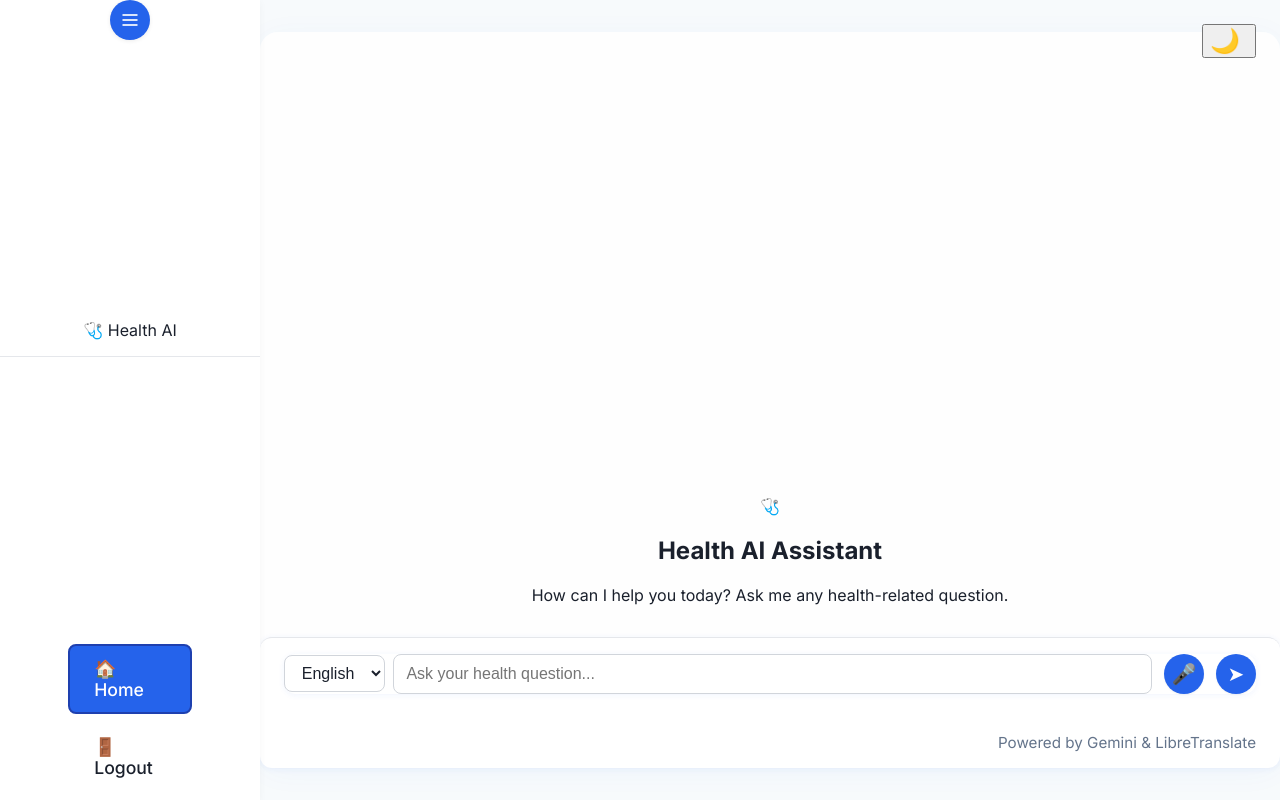
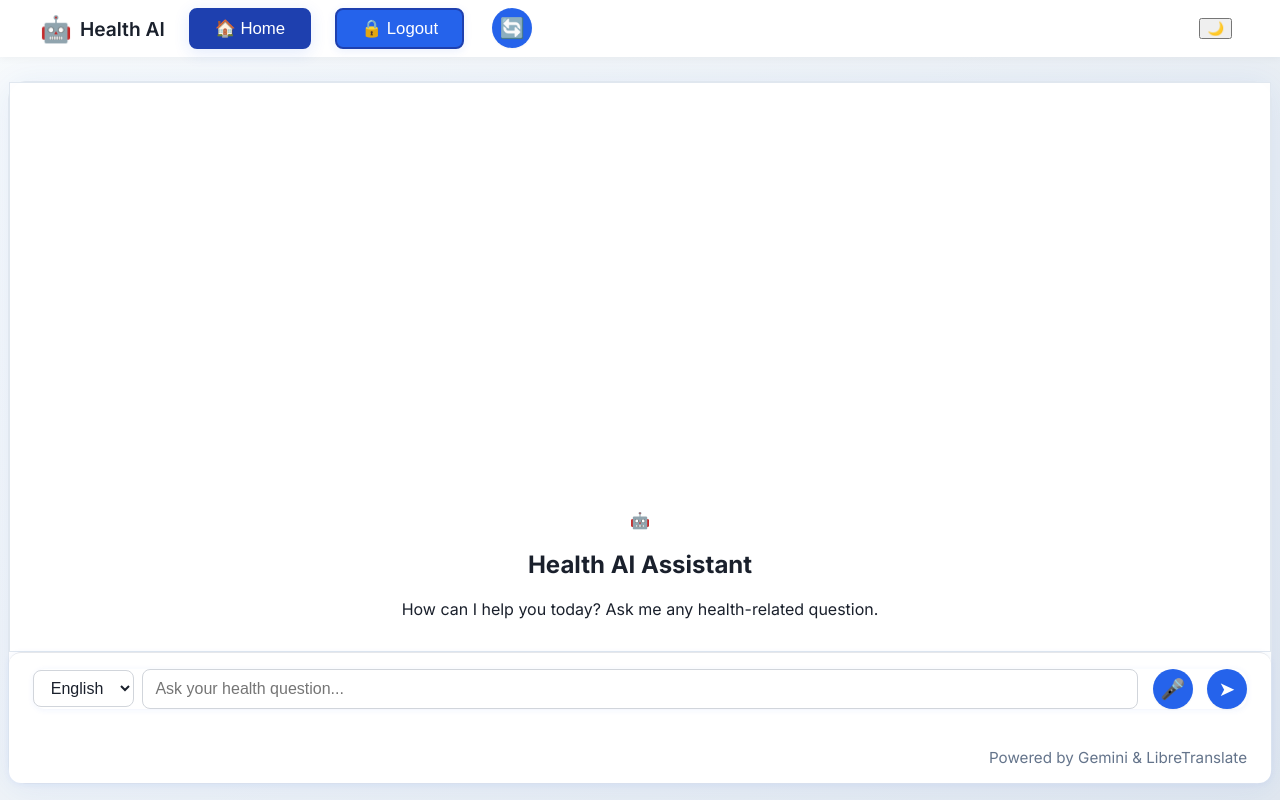
Before and after one commit to Sree-Meghana4/Arogyamitra, a Flask app: page /chat in a window 1280 px wide. Run offline with Flask 3, Linux system fonts and the light colour scheme; a user stored in the database is signed in.

Commit message:
most of the changes are made but scroll bar should be changed

```diff
--- a/app.py
+++ b/app.py
@@ -5,6 +5,7 @@ from email.mime.text import MIMEText
 from dotenv import load_dotenv
 from deep_translator import GoogleTranslator
 import logging
+import re
 
 load_dotenv()
 logging.basicConfig(level=logging.INFO)
@@ -143,7 +144,7 @@ def chat():
     session['conversation_history'].append({"role": "user", "content": user_message})
     session.modified = True
 
-    reply = process_multilingual_query(user_message, lang_code, session['conversation_history'])
+    reply_en, reply = process_multilingual_query(user_message, lang_code, session['conversation_history'])
 
     session['conversation_history'].append({"role": "assistant", "content": reply})
     session.modified = True
@@ -153,7 +154,7 @@ def chat():
 
     reply_html = reply.replace("\n", "<br>")
 
-    if ("Risk level - HIGH" in reply or "Risk level - EMERGENCY" in reply):
+    if ("Risk level - HIGH" in reply_en or "Risk level - EMERGENCY" in reply_en):
         send_email(session['user_email'], session['user_name'], lang_code)
 
     return jsonify({"reply": reply_html, "reply_lang": lang_code})
@@ -169,11 +170,15 @@ def get_db():
     )''')
     return conn
 
+def remove_repeated_words(text):
+    # Remove repeated consecutive words (case-insensitive, works for most languages)
+    return re.sub(r'\b(\w+)( \1\b)+', r'\1', text, flags=re.IGNORECASE)
+
 def process_multilingual_query(user_text, lang_code, history):
     try:
         translated_query = GoogleTranslator(source=lang_code, target='en').translate(user_text)
     except:
-        return "⚠️ Translation failed."
+        return ("⚠️ Translation failed.", "⚠️ Translation failed.")
 
     conversation = [SYSTEM_PROMPT]
     for exchange in history[:-1]:
@@ -191,7 +196,10 @@ def process_multilingual_query(user_text, lang_code, history):
     except:
         translated_response = reply
 
-    return translated_response
+    if lang_code != 'en':
+        translated_response = remove_repeated_words(translated_response)
+
+    return reply, translated_response
 
 def ask_gemini(conversation):
     headers = {
@@ -213,6 +221,7 @@ def ask_gemini(conversation):
     return "⚠️ Gemini API failed."
 
 def send_email(to_email, name, lang_code):
+    logging.info(f"[DEBUG] send_email called for {to_email} with lang_code={lang_code}")
     if not SENDER_EMAIL or not APP_PASSWORD:
         logging.error("Email credentials not set.")
         return
--- a/static/script.js
+++ b/static/script.js
@@ -9,6 +9,7 @@ document.addEventListener('DOMContentLoaded', () => {
   const clearBtn = document.getElementById('clear-voice-btn');
   const inputWrapper = userInput.parentElement;
   const inputError = document.getElementById('input-error');
+  const refreshBtn = document.getElementById('refresh-chat-btn');
   let recognition = null;
   let isListening = false;
 
@@ -43,6 +44,7 @@ document.addEventListener('DOMContentLoaded', () => {
       userInput.disabled = false;
       micBtn.disabled = false;
       sendBtn.disabled = false;
+      userInput.focus();
 
     } catch (err) {
       removeTyping();
@@ -50,6 +52,7 @@ document.addEventListener('DOMContentLoaded', () => {
       userInput.disabled = false;
       micBtn.disabled = false;
       sendBtn.disabled = false;
+      userInput.focus();
     }
   });
 
@@ -111,6 +114,19 @@ document.addEventListener('DOMContentLoaded', () => {
       setMicInactive();
       stopBtn.style.display = 'none';
     }
+  });
+
+  refreshBtn.addEventListener('click', () => {
+    chatBox.innerHTML = '';
+    const welcome = document.createElement('div');
+    welcome.className = 'welcome-message';
+    welcome.innerHTML = `
+      <div class="welcome-icon">🤖</div>
+      <h2>Health AI Assistant</h2>
+      <p>How can I help you today? Ask me any health-related question.</p>
+    `;
+    chatBox.appendChild(welcome);
+    scrollToBottom();
   });
 
   function setMicActive() {
@@ -190,10 +206,9 @@ document.addEventListener('DOMContentLoaded', () => {
 
   function mapLangToLocale(lang) {
     const locales = {
-      "en": "en-IN", "hi": "hi-IN", "te": "te-IN",
-      "ta": "ta-IN", "kn": "kn-IN", "ml": "ml-IN",
-      "bn": "bn-IN", "mr": "mr-IN", "ur": "ur-IN",
-      "gu": "gu-IN"
+      "en": "en-IN",
+      "hi": "hi-IN",
+      "te": "te-IN"
     };
     return locales[lang] || 'en-IN';
   }
--- a/static/style.css
+++ b/static/style.css
@@ -37,6 +37,7 @@
 
 html, body {
   height: 100vh;
+  overflow: hidden;
   margin: 0;
   padding: 0;
 }
@@ -45,8 +46,6 @@ body {
   font-family: var(--font-family);
   background: linear-gradient(135deg, #f7fafc 0%, #e0e7ef 100%);
   color: var(--text);
-  min-height: 100vh;
-  transition: background 0.2s, color 0.2s;
 }
 
 body.dark {
@@ -59,150 +58,43 @@ body.dark {
    ============================== */
 .app-container {
   display: flex;
+  flex-direction: column;
+  align-items: stretch;
+  justify-content: flex-start;
   height: 100vh;
   min-height: 0;
 }
 
-.sidebar {
-  background: var(--sidebar-bg);
-  color: var(--text);
-  width: 260px;
-  min-width: 220px;
-  box-shadow: var(--shadow);
+.sidebar, .sidebar-overlay {
+  display: none !important;
+}
+
+/* Adjust chat-area to account for top-nav */
+.chat-area {
   display: flex;
   flex-direction: column;
-  justify-content: space-between;
-  align-items: center;
-  transition: width 0.3s cubic-bezier(.4,2,.6,1), min-width 0.3s cubic-bezier(.4,2,.6,1), transform 0.3s cubic-bezier(.4,2,.6,1);
-  z-index: 100;
-  position: relative;
-}
-
-body.dark .sidebar {
-  background: var(--sidebar-bg-dark);
-  color: var(--text-light);
-}
-
-.sidebar-header, .sidebar-footer {
-  width: 100%;
-  display: flex;
-  justify-content: center;
-  align-items: center;
-}
-
-.sidebar-header {
-  padding: 1.5rem 1.25rem 1rem 1.25rem;
-  border-bottom: 1px solid var(--border);
-}
-
-body.dark .sidebar-header {
-  border-bottom: 1px solid var(--border-dark);
-}
-
-.sidebar-toggle {
-  background: var(--primary);
-  color: #fff;
-  border: none;
-  border-radius: 50%;
-  width: 2.5rem;
-  height: 2.5rem;
-  font-size: 1.5rem;
-  cursor: pointer;
-  box-shadow: 0 1px 4px rgba(0,0,0,0.08);
-  display: flex;
-  align-items: center;
-  justify-content: center;
-  transition: background 0.2s, box-shadow 0.2s, color 0.2s;
-}
-
-.theme-toggle:focus, .theme-toggle:hover {
-  background: #fff;
-  color: var(--primary);
-  box-shadow: 0 2px 8px rgba(37,99,235,0.15);
-}
-
-body.dark .theme-toggle {
-  background: #23272f;
-  color: #ffe066;
-}
-
-body.dark .theme-toggle:focus, body.dark .theme-toggle:hover {
-  background: #fff;
-  color: #23272f;
-  box-shadow: 0 2px 8px rgba(255,224,102,0.15);
-}
-
-#theme-toggle-icon {
-  font-size: 1.5rem;
-  margin-right: 0.5rem;
-}
-
-.sidebar-nav ul {
-  list-style: none;
-  padding: 0;
-  margin: 2rem 0 0 0;
-  width: 100%;
-  display: flex;
-  flex-direction: column;
-  align-items: center;
-}
-
-.sidebar-nav li {
-  width: 90%;
-}
-
-.nav-item {
-  display: flex;
-  align-items: center;
-  justify-content: center;
-  padding: 0.75rem 1.5rem;
-  color: inherit;
-  text-decoration: none;
-  border-radius: 8px;
-  transition: background 0.15s, color 0.15s;
-  font-weight: 500;
-  font-size: 1.1rem;
-  margin-bottom: 0.5rem;
-  background: transparent;
-  border: 2px solid transparent;
-}
-
-.nav-item.active,
-.nav-item:hover {
-  background: var(--primary);
-  color: #fff;
-  border: 2px solid var(--primary-dark);
-}
-
-.nav-item svg {
-  margin-right: 0.75rem;
-  min-width: 20px;
+  align-items: stretch;
+  justify-content: flex-start;
+  width: 100vw;
+  height: 100vh;
+  min-height: 0;
+  margin-top: 0;
 }
 
 /* ==============================
    CHAT AREA & ALIGNMENT FIX
    ============================== */
-.chat-area {
-  flex: 1 1 0%;
-  display: flex;
-  flex-direction: column;
-  height: 100vh;
-  min-height: 0;
-  background: var(--background);
-  transition: background 0.2s;
-}
-
-body.dark .chat-area {
-  background: var(--background-dark);
-}
-
 .chat-wrapper {
+  width: 100vw;
+  max-width: none;
   flex: 1 1 0%;
   display: flex;
   flex-direction: column;
   justify-content: flex-end;
+  align-items: stretch;
   height: 100%;
   min-height: 0;
+  padding: 1.5rem 0.5rem 1rem 0.5rem;
 }
 
 .chat-container {
@@ -213,41 +105,56 @@ body.dark .chat-area {
   height: 100%;
   min-height: 0;
   border-radius: 18px;
-  box-shadow: 0 4px 32px rgba(37,99,235,0.04);
-  background: rgba(255,255,255,0.85);
-  margin-top: 2rem;
-  margin-bottom: 2rem;
+  box-shadow: 0 4px 32px rgba(37,99,235,0.08);
+  background: rgba(255,255,255,0.95);
+  margin: 0;
+  border: 1.5px solid #e0e7ef;
+  width: 100%;
 }
 
 body.dark .chat-container {
-  background: rgba(35,39,47,0.95);
-  box-shadow: 0 4px 32px rgba(37,99,235,0.10);
+  background: rgba(35,39,47,0.98);
+  box-shadow: 0 4px 32px rgba(37,99,235,0.15);
+  border: 1.5px solid #31343c;
+}
+
+.chat-content-wrapper {
+  flex: 1 1 0%;
+  display: flex;
+  flex-direction: column;
+  justify-content: flex-end;
+  min-height: 0;
+  height: 100%;
+  scrollbar-width: auto;
 }
 
 .chat-content {
   flex: 1 1 0%;
+  min-height: 0;
+  height: 100%;
   overflow-y: auto;
-  min-height: 0;
-  max-height: unset;
   display: flex;
   flex-direction: column;
   justify-content: flex-end;
   padding: 2rem 1.5rem 1rem 1.5rem;
   gap: 1.2rem;
-  scrollbar-width: thin;
-  scrollbar-color: var(--primary) #e0e7ef;
+  scrollbar-width: thick;
+  scrollbar-color: #1976d2 #e0e7ef;
+  width: 100%;
+  background: rgba(255,255,255,0.95);
+  border: 1px solid #e0e7ef;
 }
 
+/* For Chrome, Edge, Safari */
 .chat-content::-webkit-scrollbar {
-  width: 8px;
+  width: 14px;
+  background: #e0e7ef;
+  display: block;
 }
 .chat-content::-webkit-scrollbar-thumb {
-  background: var(--primary);
-  border-radius: 6px;
-}
-.chat-content::-webkit-scrollbar-track {
-  background: #e0e7ef;
-  border-radius: 6px;
+  background: #1976d2;
+  border-radius: 8px;
+  border: 3px solid #e0e7ef;
 }
 
 .chat-content.has-messages {
@@ -381,6 +288,7 @@ body.dark .chat-input-container {
   gap: 0.5rem;
   border-radius: 12px;
   box-shadow: 0 1px 6px rgba(37,99,235,0.07);
+  position: relative;
 }
 
 #lang-selector {
@@ -493,16 +401,22 @@ body.dark #user-input {
   color: #ff5252;
   font-size: 1.3rem;
   cursor: pointer;
-  position: absolute;
-  right: 6.5rem;
-  top: 50%;
-  transform: translateY(-50%);
   display: none;
   z-index: 2;
+  padding: 0.2rem;
+  position: static;
+  margin-left: 0;
 }
 
 .input-wrapper.has-text #clear-voice-btn {
   display: block;
+}
+
+.input-wrapper button,
+.input-wrapper #mic-btn,
+.input-wrapper #send-btn,
+.input-wrapper #stop-voice-btn {
+  margin-left: 0.4rem;
 }
 
 .input-footer {
@@ -758,11 +672,115 @@ body.dark .form-error {
   display: none !important;
 }
 
-.chat-content-wrapper {
-  flex: 1;
-  overflow-y: auto;
-  height: 100%;
-  max-height: 100%;
+#refresh-chat-btn {
+  background: var(--primary);
+  color: #fff;
+  border: none;
+  border-radius: 50%;
+  width: 2.5rem;
+  height: 2.5rem;
+  font-size: 1.25rem;
   display: flex;
-  flex-direction: column;
+  align-items: center;
+  justify-content: center;
+  cursor: pointer;
+  transition: background 0.15s, box-shadow 0.15s;
+  margin-left: 0.25rem;
+  box-shadow: 0 1px 2px rgba(0,0,0,0.05);
 }
+#refresh-chat-btn:hover, #refresh-chat-btn:focus {
+  background: var(--primary-dark);
+}
+#refresh-chat-btn:active {
+  background: #1741a0;
+}
+
+/* Top navigation bar styles */
+.top-nav {
+  width: 100%;
+  background: var(--sidebar-bg);
+  color: var(--text);
+  box-shadow: var(--shadow);
+  padding: 0.5rem 2rem;
+  display: flex;
+  align-items: center;
+  justify-content: center;
+  position: relative;
+  z-index: 10;
+}
+body.dark .top-nav {
+  background: var(--sidebar-bg-dark);
+  color: var(--text-light);
+}
+.top-nav-content {
+  width: 100%;
+  max-width: 1200px;
+  display: flex;
+  align-items: center;
+  justify-content: space-between;
+}
+.top-nav-links {
+  display: flex;
+  gap: 1rem;
+}
+.top-nav .sidebar-logo {
+  font-size: 1.6rem;
+  margin-right: 0.5rem;
+}
+.top-nav .sidebar-text {
+  font-weight: 600;
+  font-size: 1.2rem;
+  margin-right: 1.5rem;
+}
+.top-nav .nav-item {
+  padding: 0.5rem 1.5rem;
+  border-radius: 8px;
+  font-size: 1.05rem;
+  font-weight: 500;
+  color: #fff;
+  background: var(--primary);
+  text-decoration: none;
+  border: 2px solid var(--primary-dark);
+  transition: background 0.15s, color 0.15s, box-shadow 0.15s;
+  box-shadow: 0 2px 8px rgba(37,99,235,0.10);
+  display: flex;
+  align-items: center;
+  cursor: pointer;
+  margin-right: 0.5rem;
+}
+.top-nav .nav-item.active,
+.top-nav .nav-item:hover,
+.top-nav .nav-item:focus {
+  background: var(--primary-dark);
+  color: #fff;
+  box-shadow: 0 4px 16px rgba(37,99,235,0.13);
+}
+
+.top-nav-refresh {
+  background: var(--primary);
+  color: #fff;
+  border: none;
+  border-radius: 50%;
+  width: 2.2rem;
+  height: 2.2rem;
+  font-size: 1.15rem;
+  display: flex;
+  align-items: center;
+  justify-content: center;
+  cursor: pointer;
+  margin-left: 0.5rem;
+  transition: background 0.15s, box-shadow 0.15s;
+  box-shadow: 0 1px 2px rgba(0,0,0,0.05);
+}
+.top-nav-refresh:hover, .top-nav-refresh:focus {
+  background: var(--primary-dark);
+}
+.top-nav-refresh:active {
+  background: #1741a0;
+}
+
+.theme-toggle {
+  margin-left: auto;
+  margin-right: 0.5rem;
+  align-self: center;
+}
--- a/templates/index.html
+++ b/templates/index.html
@@ -9,41 +9,28 @@
   <link href="https://fonts.googleapis.com/css2?family=Inter:wght@300;400;500;600;700&display=swap" rel="stylesheet">
 </head>
 <body>
-  <div class="theme-toggle-fixed">
-    <button id="theme-toggle" aria-label="Switch to dark mode" class="theme-toggle">
-      <span id="theme-toggle-icon">🌙</span>
-    </button>
-  </div>
   <div class="app-container">
-    <aside class="sidebar" id="sidebar">
-      <button id="sidebar-toggle" class="sidebar-toggle" aria-label="Toggle sidebar">
-        <svg width="20" height="20" viewBox="0 0 24 24" fill="none" stroke="currentColor" stroke-width="2">
-          <line x1="3" y1="6" x2="21" y2="6"></line>
-          <line x1="3" y1="12" x2="21" y2="12"></line>
-          <line x1="3" y1="18" x2="21" y2="18"></line>
-        </svg>
-      </button>
-      <div class="sidebar-header">
-        <div class="sidebar-title">
-          <span class="sidebar-logo">🩺</span>
-          <span class="sidebar-text">Health AI</span>
+    <nav class="top-nav">
+      <div class="top-nav-content">
+        <span class="sidebar-logo">🤖</span>
+        <span class="sidebar-text">Health AI</span>
+        <div class="top-nav-links">
+          <button onclick="window.location.href='/chat'" class="nav-item active">🏠 Home</button>
+          <button onclick="window.location.href='/logout'" class="nav-item">🔒 Logout</button>
+          <button type="button" id="refresh-chat-btn" title="Refresh Chat" class="top-nav-refresh">🔄</button>
         </div>
+        <button id="theme-toggle" aria-label="Switch to dark mode" class="theme-toggle">
+          <span id="theme-toggle-icon">🌙</span>
+        </button>
       </div>
-      <nav class="sidebar-nav">
-        <ul>
-          <li><a href="/chat" class="nav-item active">🏠 Home</a></li>
-          <li><a href="/logout" class="nav-item">🚪 Logout</a></li>
-        </ul>
-      </nav>
-    </aside>
-    <div class="sidebar-overlay" id="sidebar-overlay"></div>
+    </nav>
     <main class="chat-area">
       <div class="chat-wrapper">
         <div class="chat-container">
           <div class="chat-content-wrapper">
             <div id="chat-box" class="chat-content" aria-live="polite">
               <div class="welcome-message">
-                <div class="welcome-icon">🩺</div>
+                <div class="welcome-icon">🤖</div>
                 <h2>Health AI Assistant</h2>
                 <p>How can I help you today? Ask me any health-related question.</p>
               </div>
```
